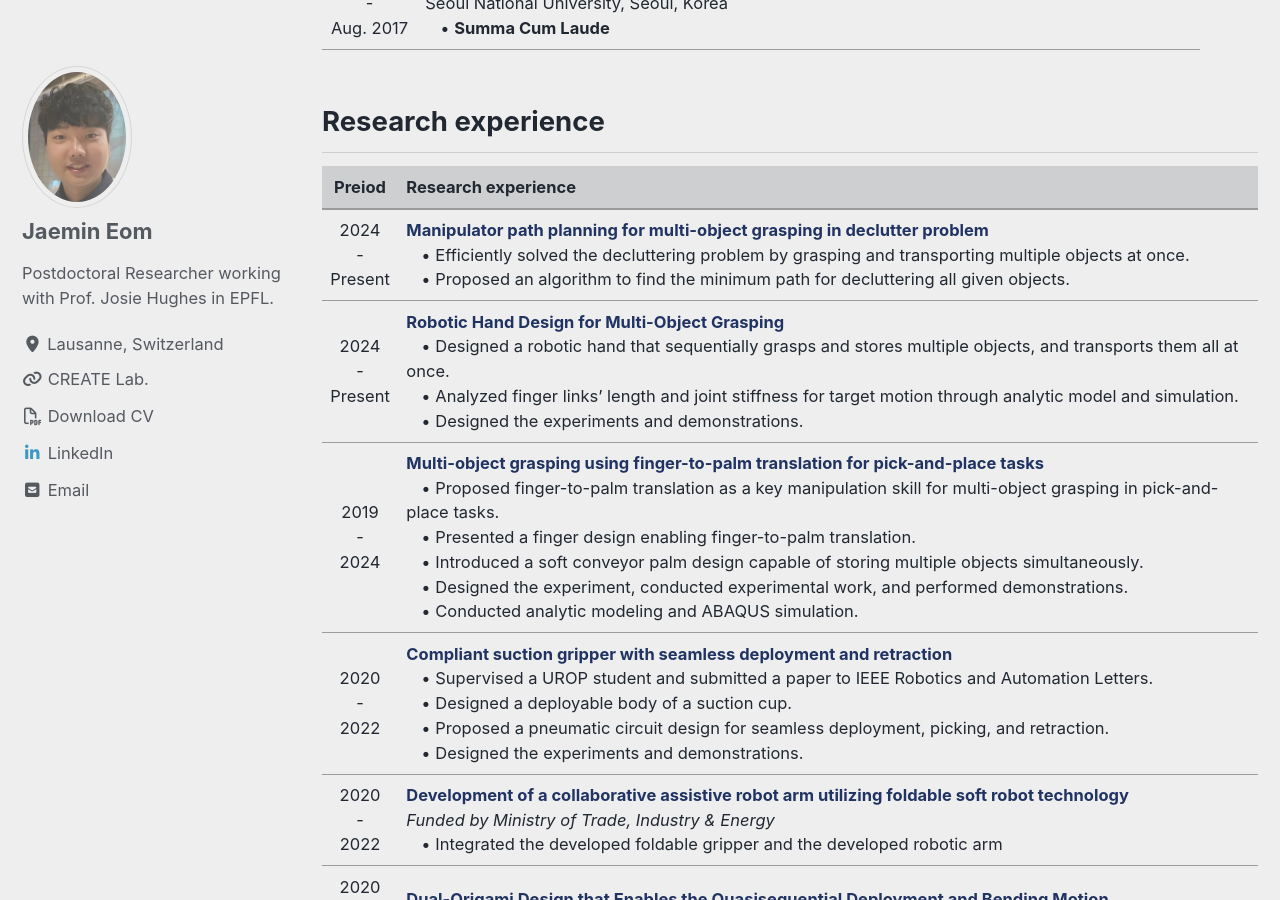
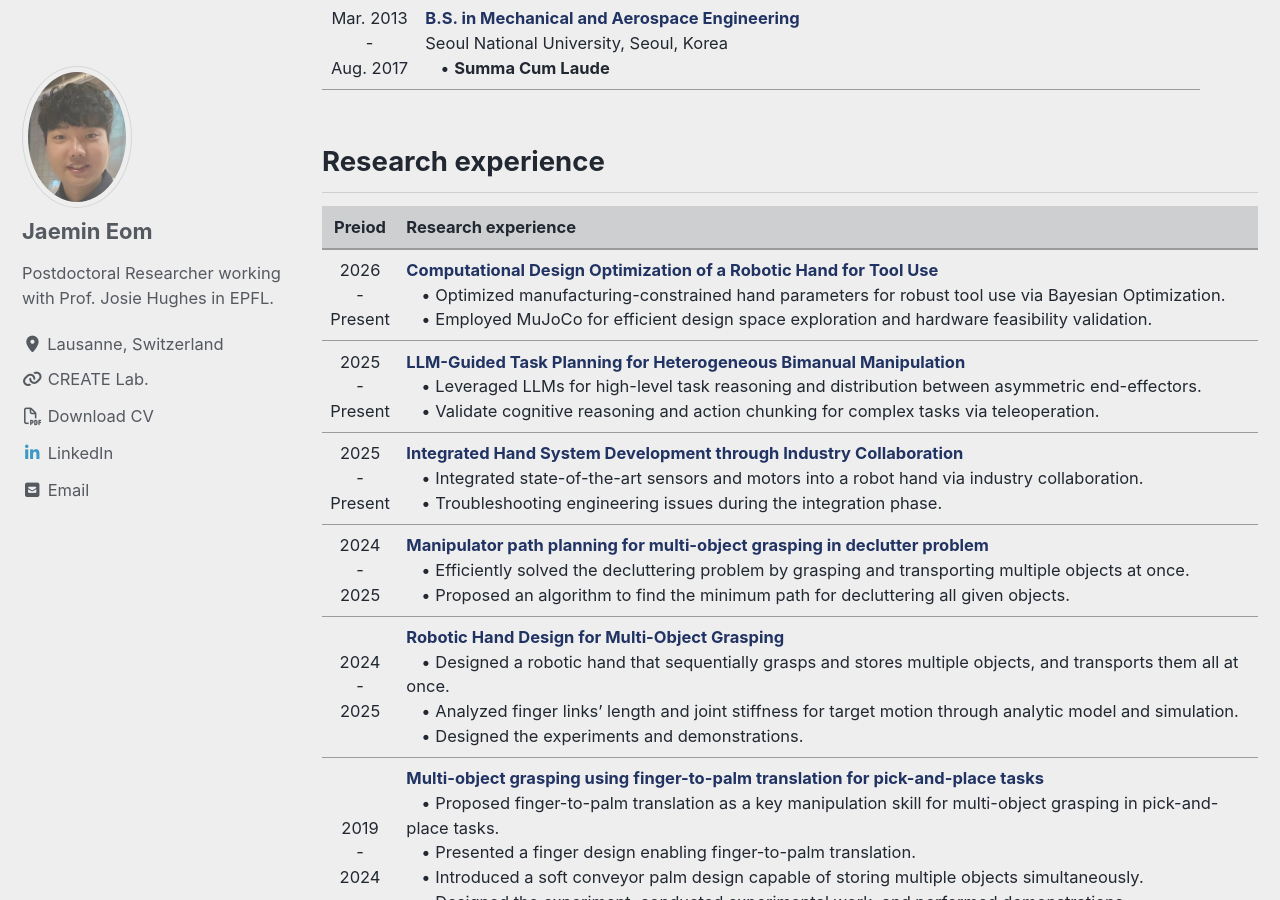
Before and after one commit to JaeminEom/JaeminEom.github.io, a Jekyll site: the page built from _pages/About.md, in a window 1280 px wide and 900 px high, scrolled down 1207 px. Built offline with Jekyll 4.4.1, drawn with Linux system fonts in a browser that asks for light colours; cached includes are drawn as plain includes; some of the changed text lies outside the part shown.

Commit message:
Update About.md

```diff
--- a/_pages/About.md
+++ b/_pages/About.md
@@ -27,13 +27,14 @@ CV can be downloaded form [here][cv_link].
 
 <div style="font-size: 20px;">
 <ul>
-<li>Robotic Grippers</li>
-<li>Robotic Hands</li>
+<li>Computational Design for Robotic Hands</li>
+<li>Physics-Based Simulation and Optimization</li>
+<li>Design and Control of Robotic Grippers</li>
+<li>Manipulator Path Planning</li>
+<li>Teleoperated Systems</li>
+<li>Tendon-driven Mechanisms</li>
 <li>Soft Robotics</li>
-<li>Under-actuated Systems</li>
-<li>Tendon-driven Actuators</li>
-<li>Manipulator Path Planning</li>
-<li>Simulation and Control</li>
+<li>Under-Actuated Systems</li>
 </ul>
 </div>
 
@@ -56,8 +57,11 @@ CV can be downloaded form [here][cv_link].
 
 |Preiod|Research experience|
 |:---:|:---|
-|2024 <br>-<br> Present|<b><font color="#213363">Manipulator path planning for multi-object grasping in declutter problem</font></b><br><span style="padding-left:15px;">&bull; Efficiently solved the decluttering problem by grasping and transporting multiple objects at once. <br><span style="padding-left:15px;">&bull; Proposed an algorithm to find the minimum path for decluttering all given objects.|
-|2024 <br>-<br> Present|<b><font color="#213363">Robotic Hand Design for Multi-Object Grasping</font></b><br><span style="padding-left:15px;">&bull; Designed a robotic hand that sequentially grasps and stores multiple objects, and transports them all at once. <br><span style="padding-left:15px;">&bull; Analyzed finger links' length and joint stiffness for target motion through analytic model and simulation. <br><span style="padding-left:15px;">&bull; Designed the experiments and demonstrations.|
+|2026 <br>-<br> Present|<b><font color="#213363">Computational Design Optimization of a Robotic Hand for Tool Use</font></b><br><span style="padding-left:15px;">&bull; Optimized manufacturing-constrained hand parameters for robust tool use via Bayesian Optimization. <br><span style="padding-left:15px;">&bull; Employed MuJoCo for efficient design space exploration and hardware feasibility validation.|
+|2025 <br>-<br> Present|<b><font color="#213363">LLM-Guided Task Planning for Heterogeneous Bimanual Manipulation</font></b><br><span style="padding-left:15px;">&bull; Leveraged LLMs for high-level task reasoning and distribution between asymmetric end-effectors. <br><span style="padding-left:15px;">&bull; Validate cognitive reasoning and action chunking for complex tasks via teleoperation.|
+|2025 <br>-<br> Present|<b><font color="#213363">Integrated Hand System Development through Industry Collaboration</font></b><br><span style="padding-left:15px;">&bull; Integrated state-of-the-art sensors and motors into a robot hand via industry collaboration. <br><span style="padding-left:15px;">&bull; Troubleshooting engineering issues during the integration phase.|
+|2024 <br>-<br> 2025|<b><font color="#213363">Manipulator path planning for multi-object grasping in declutter problem</font></b><br><span style="padding-left:15px;">&bull; Efficiently solved the decluttering problem by grasping and transporting multiple objects at once. <br><span style="padding-left:15px;">&bull; Proposed an algorithm to find the minimum path for decluttering all given objects.|
+|2024 <br>-<br> 2025|<b><font color="#213363">Robotic Hand Design for Multi-Object Grasping</font></b><br><span style="padding-left:15px;">&bull; Designed a robotic hand that sequentially grasps and stores multiple objects, and transports them all at once. <br><span style="padding-left:15px;">&bull; Analyzed finger links' length and joint stiffness for target motion through analytic model and simulation. <br><span style="padding-left:15px;">&bull; Designed the experiments and demonstrations.|
 |2019 <br>-<br> 2024|<b><font color="#213363">Multi-object grasping using finger-to-palm translation for pick-and-place tasks</font></b><br><span style="padding-left:15px;">&bull; Proposed finger-to-palm translation as a key manipulation skill for multi-object grasping in pick-and-place tasks. <br><span style="padding-left:15px;">&bull; Presented a finger design enabling finger-to-palm translation. <br><span style="padding-left:15px;">&bull; Introduced a soft conveyor palm design capable of storing multiple objects simultaneously.<br><span style="padding-left:15px;">&bull; Designed the experiment, conducted experimental work, and performed demonstrations. <br><span style="padding-left:15px;">&bull; Conducted analytic modeling and ABAQUS simulation.|
 |2020 <br>-<br> 2022|<b><font color="#213363">Compliant suction gripper with seamless deployment and retraction</font></b><br><span style="padding-left:15px;">&bull; Supervised a UROP student and submitted a paper to IEEE Robotics and Automation Letters. <br><span style="padding-left:15px;">&bull; Designed a deployable body of a suction cup. <br><span style="padding-left:15px;">&bull; Proposed a pneumatic circuit design for seamless deployment, picking, and retraction. <br><span style="padding-left:15px;">&bull; Designed the experiments and demonstrations.|
 |2020 <br>-<br> 2022|<b><font color="#213363">Development of a collaborative assistive robot arm utilizing foldable soft robot technology</font></b><br><i>Funded by Ministry of Trade, Industry & Energy</i><br> <span style="padding-left:15px;">&bull; Integrated the developed foldable gripper and the developed robotic arm|
@@ -72,10 +76,10 @@ CV can be downloaded form [here][cv_link].
 
 |Categories|Technical Skills|
 |:---:|:---|
-|Various <br>prototyping <br> experiences|  <span>&#8226;</span>  [MOGrip][MOGrip Project Page] <br>  <span>&#8226;</span>  Robotic hand<br>  <span>&#8226;</span>  [Chameleon gripper][Chameleon Project Page]<br>  <span>&#8226;</span>  Experimental setups|
-|Actuator design <br> and control|  <span>&#8226;</span>  [Tendon-driven actuators for the under-actuated gripper][MOGrip Project Page]<br>  <span>&#8226;</span>  [Pneumatic circuit design][Chameleon Project Page]<br>  <span>&#8226;</span>  Low-level control  <br><span>&#8226;</span>  Manipulator path planning|
-|Analysis and Simulation|  <span>&#8226;</span>  ABAQUS <br>  <span>&#8226;</span>  MATLAB|
-|CAD design|  <span>&#8226;</span>  SOLIDWORKS|
+|Mechanism design <br> and prototyping|  <span>&#8226;</span>  Robotic hand <br>  <span>&#8226;</span>  [MOGrip][MOGrip Project Page] <br>  <span>&#8226;</span>  [Chameleon gripper][Chameleon Project Page]<br>  <span>&#8226;</span>  Experimental setups|
+|Actuator system design <br> and control|  <span>&#8226;</span>  [Tendon-driven actuators for the under-actuated gripper][MOGrip Project Page]<br>  <span>&#8226;</span>  [Pneumatic circuit design][Chameleon Project Page]<br>  <span>&#8226;</span>  Low-level control  <br><span>&#8226;</span>  Manipulator path planning|
+|Analysis and Simulation|  <span>&#8226;</span>  MuJoCo <br>  <span>&#8226;</span>  ABAQUS <br>  <span>&#8226;</span>  MATLAB|
+|CAD design|  <span>&#8226;</span>  SOLIDWORKS <br>  <span>&#8226;</span>  Autodesk Fusion|
 |Manufacturing|  <span>&#8226;</span>  Elastomer Molding for Soft Robot Fabrication<br>  <span>&#8226;</span>  Laser cutter<br>  <span>&#8226;</span>  3D printing<br>  <span>&#8226;</span>  Heat press|
 |Circuit design|  <span>&#8226;</span>  Eagle CAD|
 
@@ -95,6 +99,7 @@ CV can be downloaded form [here][cv_link].
 
 |Preiod|Awards|
 |:---:|:---|
+|May. 2026|<b><font color="#213363">Reviewer of the Year (2025)</font></b> <br> npj Robotics|
 |Apr. 2021|<b><font color="#213363">1st prize winner, RoboSoft 2021 Manipulation Challenge</font></b> <br> IEEE International Conference on Soft Robotics <br><span style="padding-left:15px;">&bull; Team leader|
 |Apr. 2019|<b><font color="#213363">3rd prize winner, RoboSoft 2019 Manipulation Challenge</font></b> <br> IEEE International Conference on Soft Robotics <br><span style="padding-left:15px;">&bull; Team leader|
 
@@ -119,7 +124,7 @@ CV can be downloaded form [here][cv_link].
 
 ## Professional Service
 
-<span style="font-size: 20px;">Served as a reviewer in Soft Robotics, RA-L, ROBOSOFT.</span>
+<span style="font-size: 20px;">Served as a reviewer in Science Robotics, npj Robotics, RA-L, ROBOSOFT.</span>
 
 ## Contact & CV
 
```
